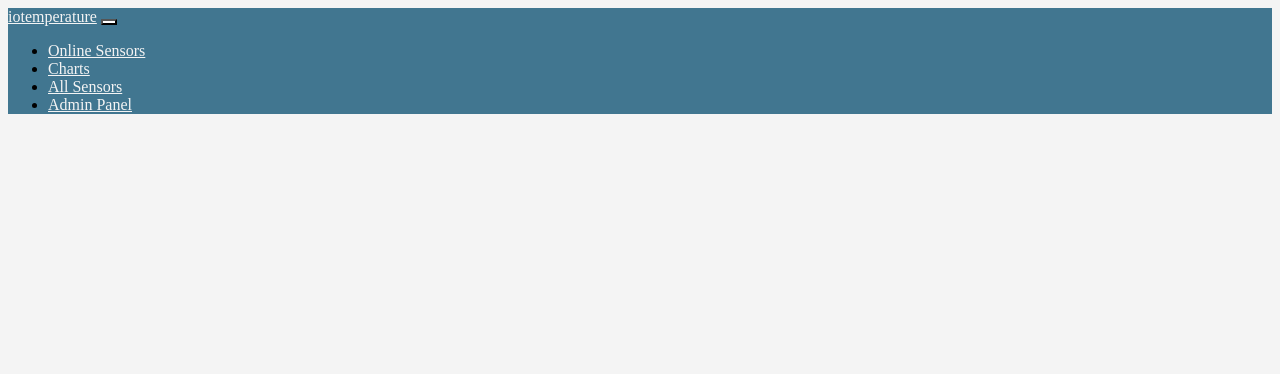
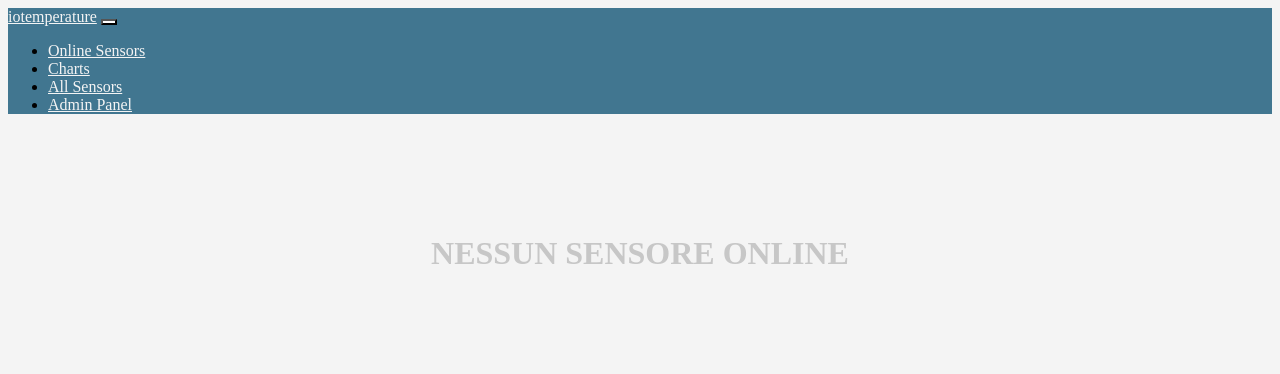
Before and after one commit to JacopoBucchioni/ppmproject-iot-temperature, a Django app: page / in a window 1280 px wide. Shown: the top 374 px of the page. Run offline with Django 3.2, Linux system fonts and the light colour scheme; data that the repository does not hold is empty; some libraries are stand-ins or nearby versions.

Commit message:
Update home.html

```diff
--- a/iotemperature/templates/iotemperature/home.html
+++ b/iotemperature/templates/iotemperature/home.html
@@ -4,8 +4,8 @@
 {% endblock stylesheet %}
 
 {% block content %}
+    <h1 id="info-text" style="text-align: center; padding-top: 100px; color: rgba(153, 153, 153, 0.5); display: none;">NESSUN SENSORE ONLINE</h1>
     <div class="container" id="online-sensor">
-
     </div>
 {% endblock content %}
 
```
